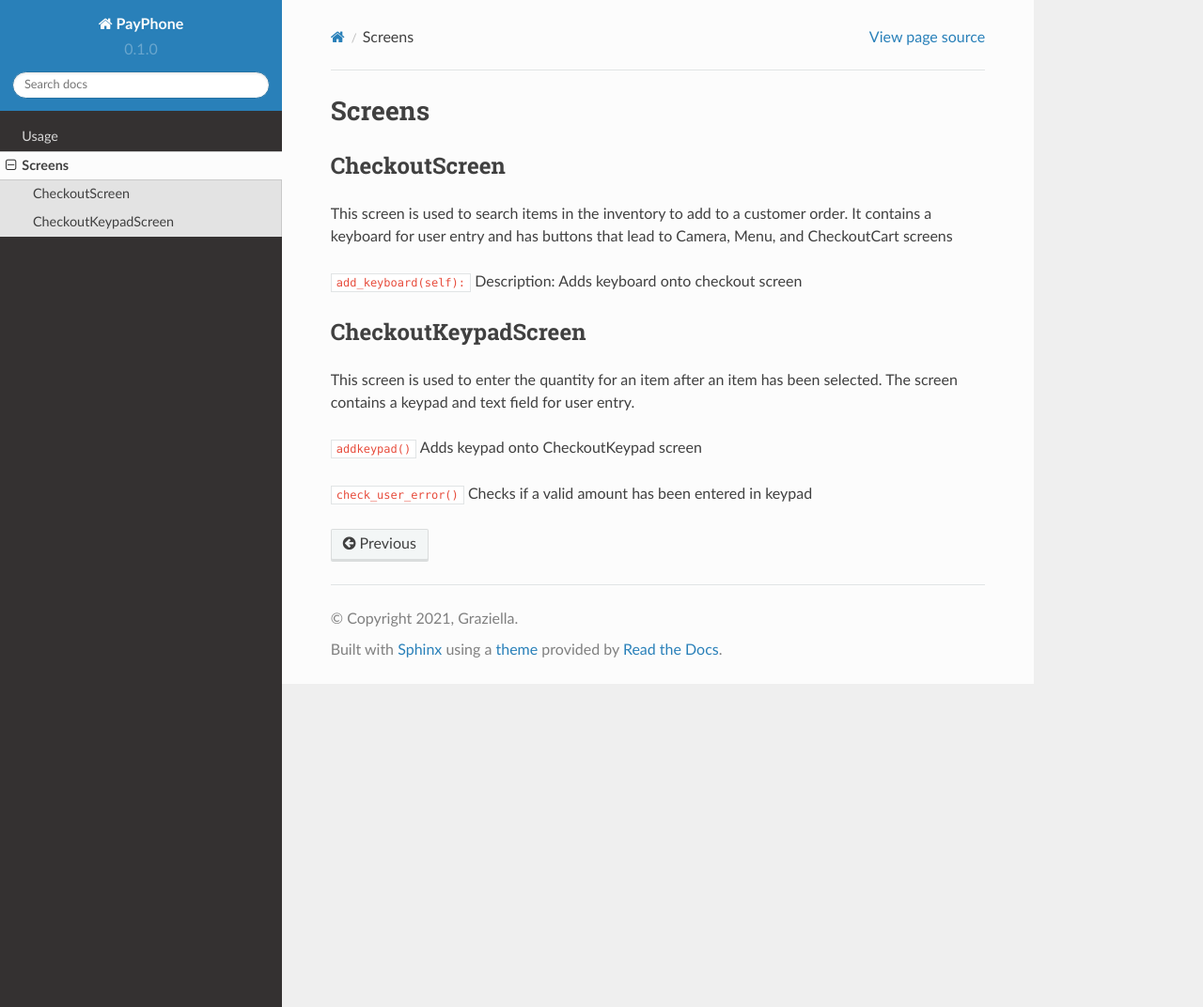
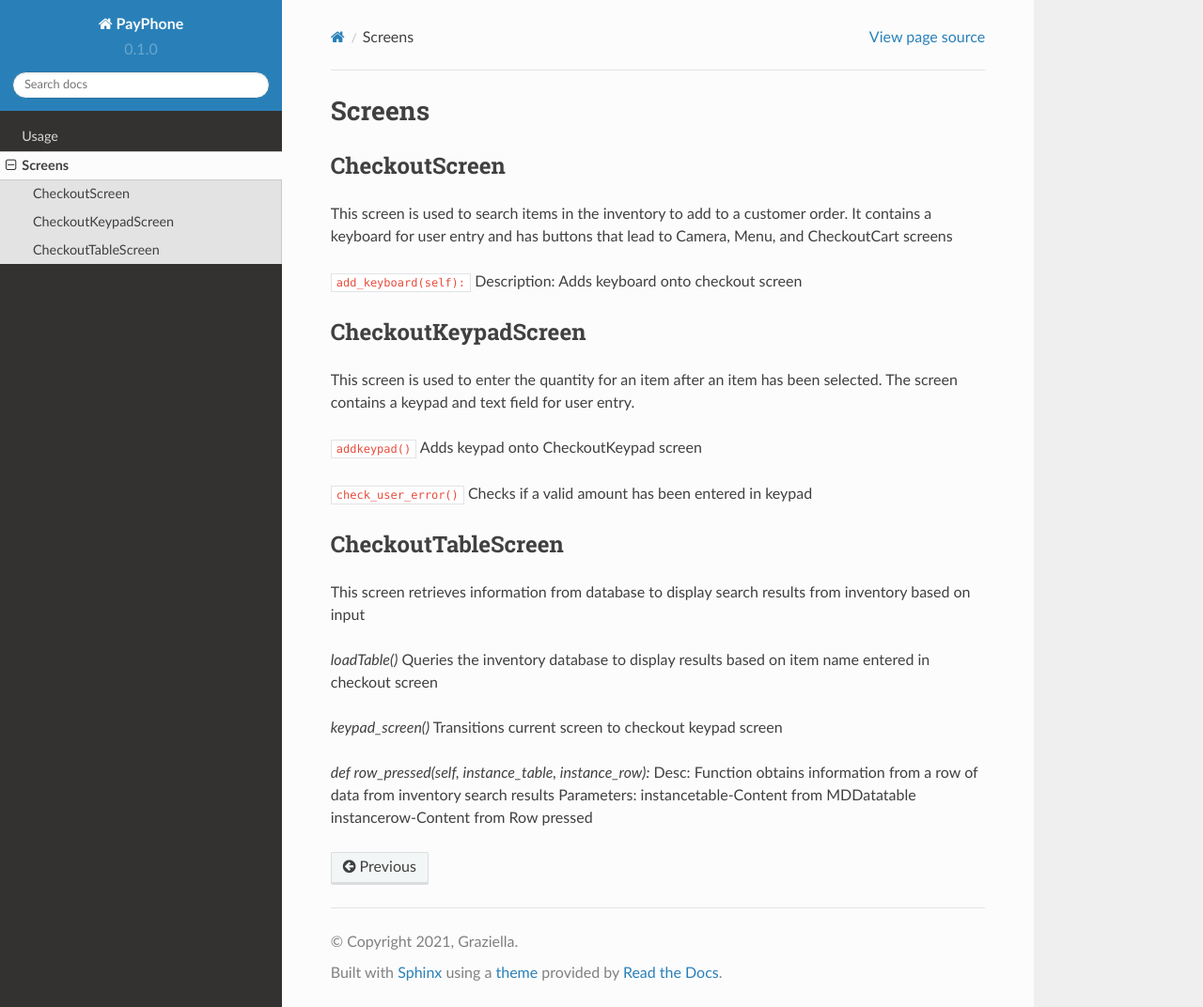
Before and after one commit to Group-3-POS/POS-Documentation, a Sphinx documentation site: the page built from docs/source/screens.rst, in a window 1280 px wide and 1072 px high. Shown: the whole window at 94% size. Built offline with Sphinx 7.4.7 and the Read the Docs theme 2.0.0, drawn with Linux system fonts in a browser that asks for light colours.

Commit message:
Update screens.rst

```diff
--- a/docs/source/screens.rst
+++ b/docs/source/screens.rst
@@ -24,6 +24,30 @@ Adds keypad onto CheckoutKeypad screen
 Checks if a valid amount has been entered in keypad
 
 
+
+CheckoutTableScreen
+----------------
+This screen retrieves information from database to display search results from inventory based on input
+
+
+`loadTable()`
+Queries the inventory database to display results based on item name entered in checkout screen
+
+
+
+
+`keypad_screen()`
+Transitions current screen to checkout keypad screen
+
+
+`def row_pressed(self, instance_table, instance_row):`
+Desc:
+Function obtains information from a row of data from inventory search results
+Parameters:
+instancetable-Content from MDDatatable
+instancerow-Content from Row pressed
+
+
 ------------
 .. autosummary::
    :toctree: generated
```
